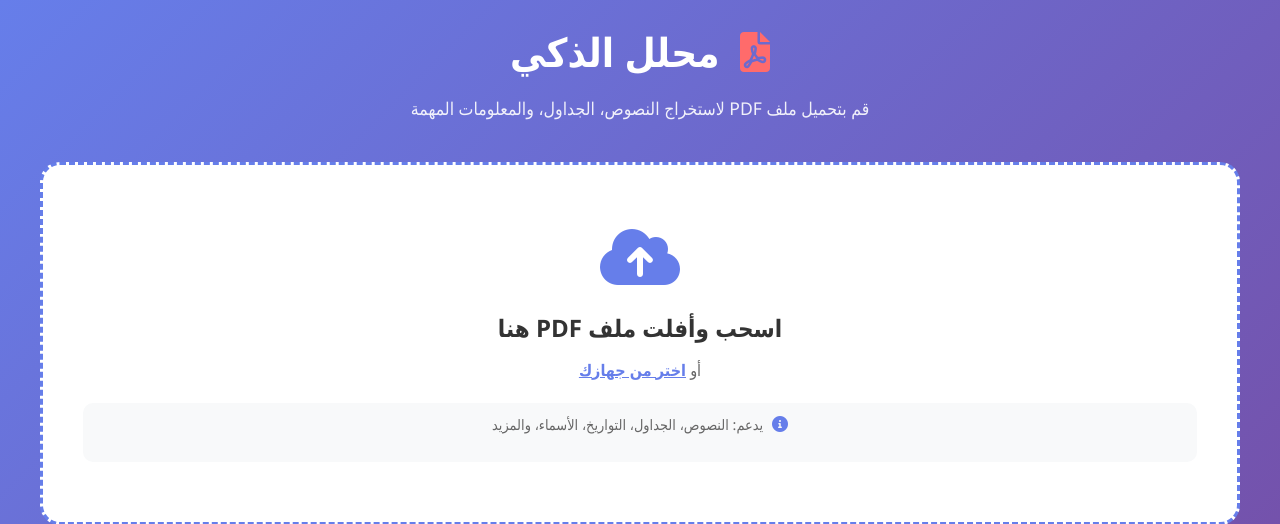
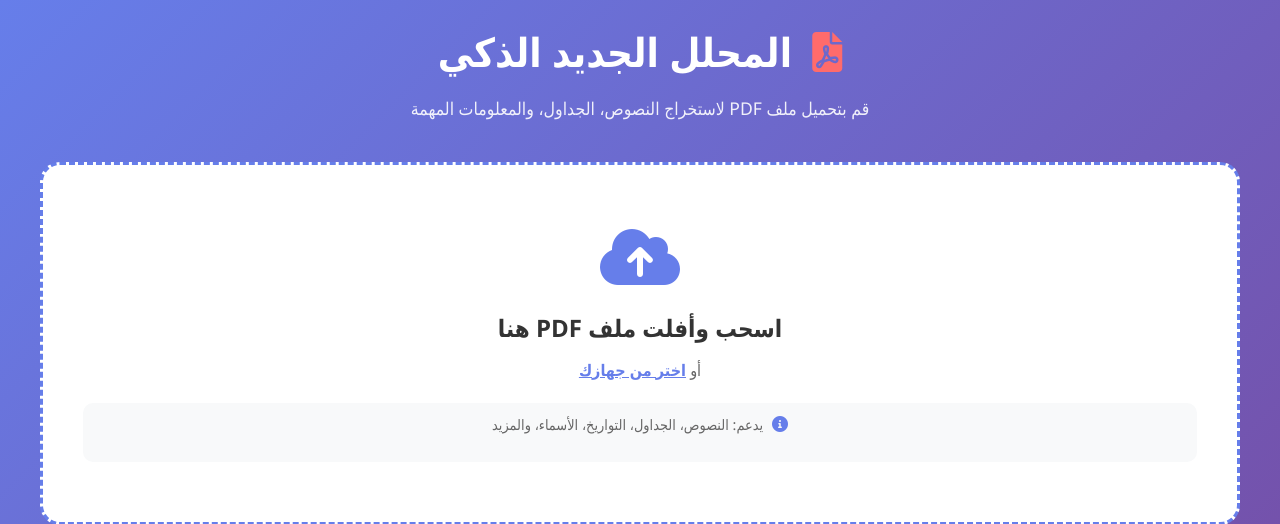
Before and after one commit to sultanMIB/pdf-ui, a Flask app: page / in a window 1280 px wide. Shown: the top 524 px of the page. Run offline with Flask 3, Linux system fonts and the light colour scheme.

Commit message:
Update index.html

```diff
--- a/templates/index.html
+++ b/templates/index.html
@@ -6,12 +6,13 @@
     <title>محلل PDF AI الذكي</title>
     <link rel="stylesheet" href="{{ url_for('static', filename='style.css') }}">
     <link href="https://cdnjs.cloudflare.com/ajax/libs/font-awesome/6.0.0/css/all.min.css" rel="stylesheet">
+      <link rel="stylesheet" href="styles.css">
 </head>
 <body>
     <div class="container">
         <!-- الرأس -->
         <header class="header">
-            <h1><i class="fas fa-file-pdf"></i> محلل الذكي</h1>
+            <h1><i class="fas fa-file-pdf"></i> المحلل الجديد الذكي</h1>
             <p>قم بتحميل ملف PDF لاستخراج النصوص، الجداول، والمعلومات المهمة</p>
         </header>
 
```
